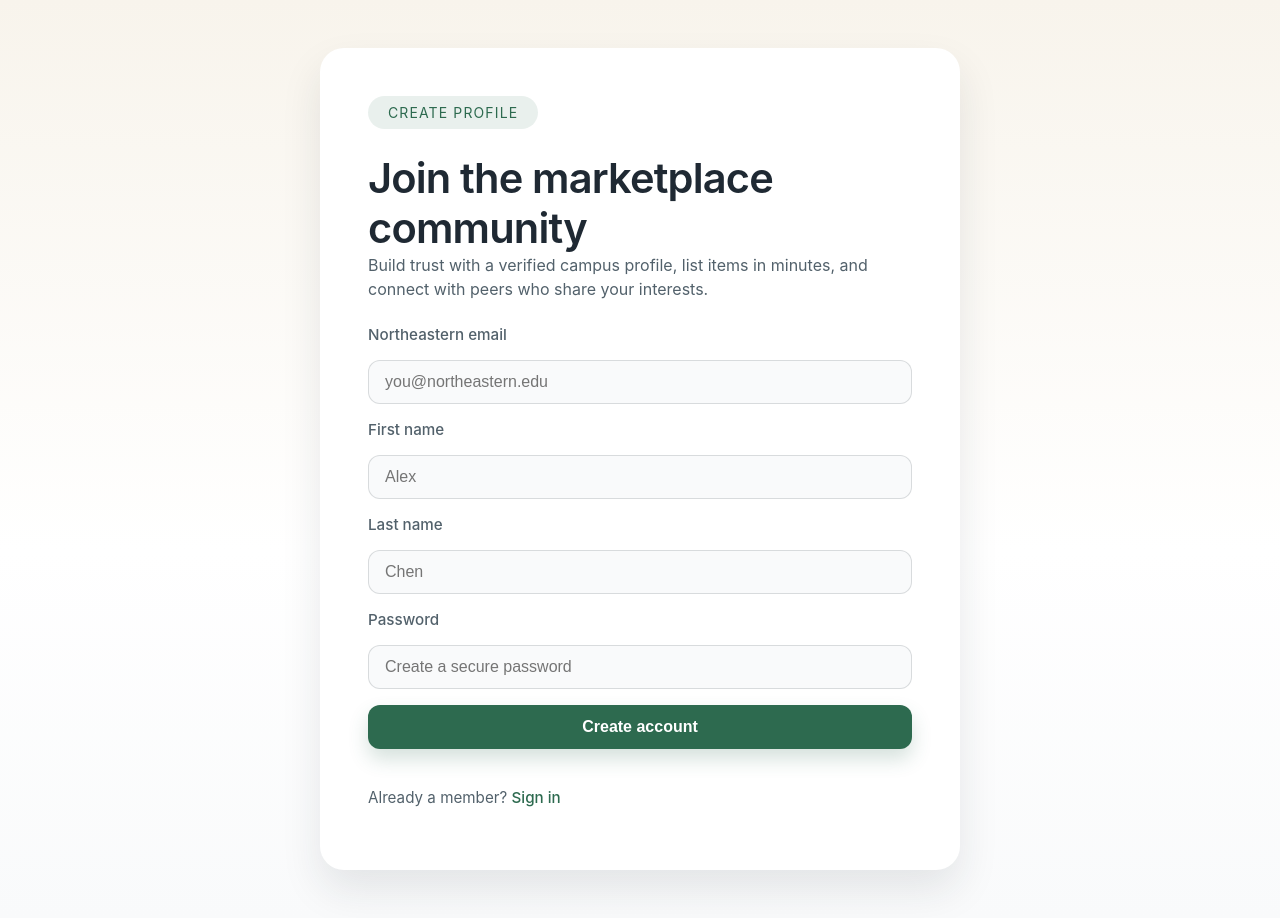
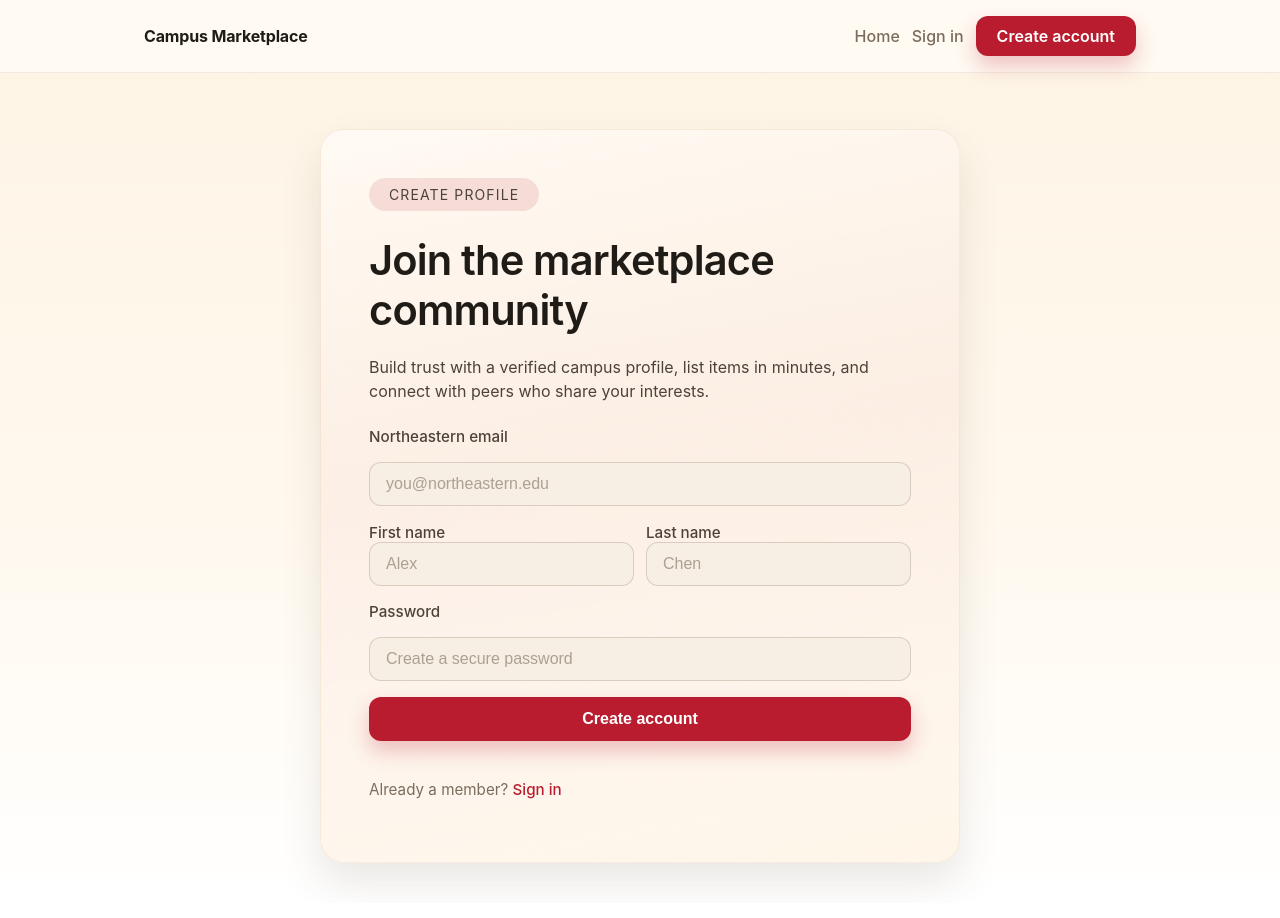
Before and after one commit to kreenatotala/cs5610-campus-marketplace, a React app in the folder frontend/: page /register in a window 1280 px wide. Built offline with nearby package versions, Linux system fonts and the light colour scheme; the HTML template or start-up script is replaced by a standard one.

Commit message:
tweak styles

```diff
--- /dev/null
+++ b/frontend/src/components/header.css
@@ -0,0 +1,90 @@
+.global-nav {
+  position: sticky;
+  top: 0;
+  z-index: 10;
+  backdrop-filter: blur(14px);
+  background: rgba(255, 250, 243, 0.92);
+  border-bottom: 1px solid rgba(79, 50, 32, 0.08);
+}
+
+.nav-shell {
+  margin: 0 auto;
+  width: min(1040px, 100%);
+  display: flex;
+  align-items: center;
+  justify-content: space-between;
+  gap: 1rem;
+  padding: 1rem 1.5rem;
+}
+
+.nav-brand {
+  font-weight: 700;
+  color: var(--text-primary);
+  text-decoration: none;
+  letter-spacing: -0.01em;
+}
+
+.nav-brand:hover,
+.nav-brand:focus-visible {
+  color: var(--accent);
+}
+
+.nav-actions {
+  display: flex;
+  align-items: center;
+  flex-wrap: wrap;
+  gap: 0.75rem;
+}
+
+.nav-link {
+  color: var(--text-muted);
+  text-decoration: none;
+  font-weight: 500;
+}
+
+.nav-link:hover,
+.nav-link:focus-visible {
+  color: var(--accent);
+}
+
+.nav-user {
+  font-weight: 500;
+  color: var(--text-secondary);
+}
+
+.nav-signout,
+.nav-cta {
+  height: 2.5rem;
+  padding-inline: 1.25rem;
+}
+
+.nav-signout {
+  background: var(--accent);
+  color: #ffffff;
+  border: 1px solid transparent;
+  box-shadow: 0 8px 16px rgba(186, 28, 47, 0.18);
+}
+
+.nav-signout:hover,
+.nav-signout:focus-visible {
+  background: var(--accent-hover);
+  box-shadow: 0 10px 20px rgba(153, 21, 39, 0.24);
+}
+
+@media (max-width: 720px) {
+  .nav-shell {
+    flex-direction: column;
+    align-items: flex-start;
+    gap: 0.75rem;
+  }
+
+  .nav-actions {
+    width: 100%;
+    gap: 0.5rem;
+  }
+
+  .nav-signout,
+  .nav-cta {
+    padding-inline: 1rem;
+  }
+}
--- a/frontend/src/components/header.jsx
+++ b/frontend/src/components/header.jsx
@@ -0,0 +1,57 @@
+import { useEffect, useState } from "react";
+import { Link, useLocation, useNavigate } from "react-router-dom";
+import { AUTH_EVENT, clearUser, getStoredUser } from "../lib/auth.js";
+import "./header.css";
+
+export default function GlobalNav() {
+  const navigate = useNavigate();
+  const location = useLocation();
+  const [user, setUser] = useState(() => getStoredUser());
+
+  useEffect(() => {
+    const handleAuth = (event) => setUser(event.detail ?? getStoredUser());
+    window.addEventListener(AUTH_EVENT, handleAuth);
+    setUser(getStoredUser());
+    return () => window.removeEventListener(AUTH_EVENT, handleAuth);
+  }, []);
+
+  const handleSignOut = () => {
+    clearUser();
+    setUser(null);
+    if (location.pathname !== "/login") {
+      navigate("/login");
+    }
+  };
+
+  return (
+    <nav className="global-nav">
+      <div className="nav-shell">
+        <Link className="nav-brand" to="/">
+          Campus Marketplace
+        </Link>
+        <div className="nav-actions">
+          <Link className="nav-link" to="/">
+            Home
+          </Link>
+          {user ? (
+            <>
+              <span className="nav-user">{user.firstName || user.username}</span>
+              <button className="btn btn-secondary nav-signout" type="button" onClick={handleSignOut}>
+                Sign out
+              </button>
+            </>
+          ) : (
+            <>
+              <Link className="nav-link" to="/login">
+                Sign in
+              </Link>
+              <Link className="btn btn-primary nav-cta" to="/register">
+                Create account
+              </Link>
+            </>
+          )}
+        </div>
+      </div>
+    </nav>
+  );
+}
--- a/frontend/src/index.css
+++ b/frontend/src/index.css
@@ -1,12 +1,15 @@
 :root {
   color-scheme: light;
-  --surface: #ffffff;
-  --surface-muted: #f5f0e8;
-  --text-primary: #1f2933;
-  --text-secondary: #52616b;
-  --accent: #2d6a4f;
-  --accent-hover: #22503a;
-  --shadow-soft: 0 20px 40px rgba(31, 41, 51, 0.1);
+  --surface: #fffaf3;
+  --surface-muted: #f7efe3;
+  --surface-highlight: #fff4e5;
+  --text-primary: #1f1b16;
+  --text-secondary: #4c4338;
+  --text-muted: #7b6d5d;
+  --accent: #ba1c2f;
+  --accent-hover: #991527;
+  --accent-soft: rgba(186, 28, 47, 0.12);
+  --shadow-soft: 0 20px 40px rgba(83, 64, 50, 0.12);
   --radius-lg: 24px;
   --radius-md: 12px;
   font-family: "Inter", "Segoe UI", system-ui, -apple-system, sans-serif;
@@ -19,7 +22,7 @@
 body {
   margin: 0;
   min-height: 100vh;
-  background: linear-gradient(180deg, #f8f4ec 0%, #ffffff 60%, #f9fafb 100%);
+  background: linear-gradient(180deg, #fdf4e5 0%, #fff8ed 55%, #ffffff 100%);
   color: var(--text-primary);
   font-family: inherit;
 }
@@ -33,7 +36,7 @@ main {
   display: flex;
   align-items: center;
   justify-content: center;
-  padding: 3rem 1.5rem;
+  padding: 3.5rem 1.5rem 2.5rem;
 }
 
 .page-shell {
@@ -44,6 +47,7 @@ main {
   padding: clamp(2rem, 5vw, 3rem);
   display: grid;
   gap: 1.5rem;
+  border: 1px solid rgba(186, 136, 94, 0.12);
 }
 
 .page-badge {
@@ -53,8 +57,8 @@ main {
   font-size: 0.875rem;
   letter-spacing: 0.08em;
   text-transform: uppercase;
-  color: var(--accent);
-  background: rgba(45, 106, 79, 0.1);
+  color: var(--text-secondary);
+  background: var(--accent-soft);
 }
 
 .page-title {
@@ -70,44 +74,42 @@ main {
   line-height: 1.5;
 }
 
-.page-description.muted-text {
-  margin: 0;
-  color: var(--text-tertiary);
-}
-
-.auth-banner {
-  display: flex;
-  flex-wrap: wrap;
-  align-items: center;
-  gap: 0.75rem;
-  padding: 1rem;
-  border-radius: 0.75rem;
-  background: linear-gradient(135deg, rgba(86, 139, 255, 0.12), rgba(142, 214, 255, 0.12));
-  border: 1px solid rgba(80, 130, 255, 0.25);
-}
-
-.auth-banner strong {
-  font-weight: 600;
-}
-
-.form-error,
-.form-success {
-  margin: 0.75rem 0 0;
+.muted-text {
+  color: var(--text-muted);
   font-size: 0.95rem;
 }
 
-.form-error {
-  color: #c03540;
+form {
+  display: grid;
+  gap: 1rem;
 }
 
-.form-success {
-  color: #2d6a4f;
+label {
+  font-size: 0.95rem;
+  font-weight: 500;
+  color: var(--text-secondary);
 }
 
-.cta-group {
-  display: flex;
-  flex-wrap: wrap;
-  gap: 0.75rem;
+input {
+  width: 100%;
+  padding: 0.75rem 1rem;
+  border-radius: var(--radius-md);
+  border: 1px solid rgba(79, 50, 32, 0.18);
+  background: var(--surface-muted);
+  color: var(--text-primary);
+  font-size: 1rem;
+  transition: border-color 150ms ease, box-shadow 150ms ease, background 150ms ease;
+}
+
+input::placeholder {
+  color: rgba(123, 109, 93, 0.6);
+}
+
+input:focus-visible {
+  outline: none;
+  border-color: var(--accent);
+  box-shadow: 0 0 0 4px rgba(186, 28, 47, 0.15);
+  background: var(--surface);
 }
 
 .btn {
@@ -128,26 +130,26 @@ main {
 .btn-primary {
   background: var(--accent);
   color: #ffffff;
-  box-shadow: 0 10px 20px rgba(45, 106, 79, 0.2);
+  box-shadow: 0 10px 20px rgba(186, 28, 47, 0.25);
 }
 
 .btn-primary:hover,
 .btn-primary:focus-visible {
   background: var(--accent-hover);
   transform: translateY(-1px);
-  box-shadow: 0 12px 24px rgba(34, 80, 58, 0.24);
+  box-shadow: 0 12px 24px rgba(153, 21, 39, 0.3);
 }
 
 .btn-secondary {
   background: var(--surface-muted);
   color: var(--text-primary);
-  border-color: rgba(31, 41, 51, 0.15);
+  border-color: rgba(79, 50, 32, 0.18);
 }
 
 .btn-secondary:hover,
 .btn-secondary:focus-visible {
-  background: rgba(245, 240, 232, 0.9);
-  border-color: rgba(31, 41, 51, 0.2);
+  background: rgba(255, 244, 229, 0.8);
+  border-color: rgba(79, 50, 32, 0.28);
 }
 
 .subtle-link {
@@ -161,69 +163,29 @@ main {
   text-decoration: underline;
 }
 
-.divider {
-  height: 1px;
-  background: linear-gradient(
-    90deg,
-    rgba(31, 41, 51, 0),
-    rgba(31, 41, 51, 0.15),
-    rgba(31, 41, 51, 0)
-  );
-}
-
-form {
-  display: grid;
-  gap: 1rem;
-}
-
-label {
-  font-size: 0.95rem;
-  font-weight: 500;
-  color: var(--text-secondary);
-}
-
-input {
-  width: 100%;
-  padding: 0.75rem 1rem;
-  border-radius: var(--radius-md);
-  border: 1px solid rgba(31, 41, 51, 0.15);
-  background: #f9fafb;
-  font-size: 1rem;
-  transition: border-color 150ms ease, box-shadow 150ms ease;
-}
-
-input:focus-visible {
-  outline: none;
-  border-color: rgba(45, 106, 79, 0.7);
-  box-shadow: 0 0 0 4px rgba(45, 106, 79, 0.2);
-}
-
-.muted-text {
-  color: var(--text-secondary);
+.form-error,
+.form-success {
+  margin: 0.75rem 0 0;
   font-size: 0.95rem;
 }
 
-.feature-list {
-  margin: 0;
-  padding-left: 1.25rem;
-  color: var(--text-secondary);
-  line-height: 1.6;
+.form-error {
+  color: #c93434;
+}
+
+.form-success {
+  color: #2f7d36;
 }
 
 @media (max-width: 600px) {
   main {
-    padding: 2.5rem 1rem;
+    padding: 2.75rem 1rem 2rem;
   }
 
   .page-shell {
     padding: 2rem 1.5rem;
   }
 
-  .cta-group {
-    flex-direction: column;
-    align-items: stretch;
-  }
-
   .btn {
     width: 100%;
   }
--- a/frontend/src/lib/auth.js
+++ b/frontend/src/lib/auth.js
@@ -1,4 +1,5 @@
 const STORAGE_KEY = "campus-marketplace:user";
+export const AUTH_EVENT = "auth:user-changed";
 
 function isBrowser() {
   return typeof window !== "undefined" && typeof window.localStorage !== "undefined";
@@ -8,6 +9,7 @@ export function saveUser(user) {
   if (!isBrowser()) return;
   try {
     window.localStorage.setItem(STORAGE_KEY, JSON.stringify(user));
+    window.dispatchEvent(new CustomEvent(AUTH_EVENT, { detail: user }));
   } catch (err) {
     console.warn("Failed to persist user", err);
   }
@@ -28,6 +30,7 @@ export function clearUser() {
   if (!isBrowser()) return;
   try {
     window.localStorage.removeItem(STORAGE_KEY);
+    window.dispatchEvent(new CustomEvent(AUTH_EVENT, { detail: null }));
   } catch (err) {
     console.warn("Failed to clear stored user", err);
   }
--- /dev/null
+++ b/frontend/src/pages/Homepage.css
@@ -0,0 +1,61 @@
+.homepage-card {
+  background: linear-gradient(160deg, var(--surface) 0%, var(--surface-highlight) 100%);
+}
+
+.homepage-cta {
+  display: flex;
+  flex-wrap: wrap;
+  gap: 0.75rem;
+}
+
+.auth-banner {
+  display: flex;
+  flex-wrap: wrap;
+  align-items: center;
+  gap: 0.75rem;
+  padding: 1rem;
+  border-radius: 0.75rem;
+  border: 1px solid rgba(79, 50, 32, 0.12);
+  background: rgba(186, 28, 47, 0.08);
+}
+
+.auth-banner strong {
+  font-weight: 600;
+  color: var(--text-primary);
+}
+
+.auth-banner .btn.btn-secondary {
+  background: var(--accent);
+  color: #ffffff;
+  border-color: transparent;
+  box-shadow: 0 8px 16px rgba(186, 28, 47, 0.18);
+}
+
+.auth-banner .btn.btn-secondary:hover,
+.auth-banner .btn.btn-secondary:focus-visible {
+  background: var(--accent-hover);
+  box-shadow: 0 10px 20px rgba(153, 21, 39, 0.24);
+}
+
+.feature-list {
+  margin: 0;
+  padding-left: 1.25rem;
+  color: var(--text-secondary);
+  line-height: 1.7;
+}
+
+.divider {
+  height: 1px;
+  background: linear-gradient(
+    90deg,
+    rgba(31, 27, 22, 0),
+    rgba(31, 27, 22, 0.2),
+    rgba(31, 27, 22, 0)
+  );
+}
+
+@media (max-width: 600px) {
+  .homepage-cta {
+    flex-direction: column;
+  }
+}
--- /dev/null
+++ b/frontend/src/pages/Register.css
@@ -0,0 +1,20 @@
+.register-card {
+  background: linear-gradient(170deg, var(--surface) 0%, rgba(186, 28, 47, 0.04) 45%, #fff6e9 100%);
+}
+
+.register-grid {
+  display: grid;
+  gap: 1.25rem;
+}
+
+.name-row {
+  display: grid;
+  grid-template-columns: repeat(2, minmax(0, 1fr));
+  gap: 0.75rem;
+}
+
+@media (max-width: 600px) {
+  .name-row {
+    grid-template-columns: 1fr;
+  }
+}
--- a/frontend/src/pages/Register.jsx
+++ b/frontend/src/pages/Register.jsx
@@ -2,6 +2,8 @@ import { useState } from "react";
 import { Link, useNavigate } from "react-router-dom";
 import { post } from "../lib/apiClient.js";
 import { saveUser } from "../lib/auth.js";
+import GlobalNav from "../components/header.jsx";
+import "./Register.css";
 
 export default function Register() {
   const navigate = useNavigate();
@@ -41,7 +43,7 @@ export default function Register() {
       setStatus({
         loading: false,
         error: "",
-        message: `Welcome, ${user.firstName || user.username}!`,
+        message: `Welcome, ${user.firstName || email}!`,
       });
 
       setTimeout(() => navigate("/"), 1200);
@@ -55,10 +57,12 @@ export default function Register() {
   };
 
   return (
+    <>
+      <GlobalNav />
       <main>
-      <section className="page-shell">
+        <section className="page-shell register-card">
           <span className="page-badge">Create profile</span>
-        <header>
+          <header className="register-grid">
             <h1 className="page-title">Join the marketplace community</h1>
             <p className="page-description">
               Build trust with a verified campus profile, list items in minutes, and connect
@@ -79,6 +83,8 @@ export default function Register() {
               required
             />
 
+            <div className="name-row">
+              <div>
                 <label htmlFor="firstName">First name</label>
                 <input
                   id="firstName"
@@ -88,7 +94,8 @@ export default function Register() {
                   onChange={handleChange}
                   autoComplete="given-name"
                 />
-
+              </div>
+              <div>
                 <label htmlFor="lastName">Last name</label>
                 <input
                   id="lastName"
@@ -98,6 +105,8 @@ export default function Register() {
                   onChange={handleChange}
                   autoComplete="family-name"
                 />
+              </div>
+            </div>
 
             <label htmlFor="password">Password</label>
             <input
@@ -124,5 +133,6 @@ export default function Register() {
           </p>
         </section>
       </main>
+    </>
   );
 }
```
Also changed, not shown: frontend/src/pages/Homepage.jsx (+12 -4 lines), frontend/src/pages/Login.css (added, +8 -0 lines), frontend/src/pages/Login.jsx (+24 -7 lines). Lines whose indentation alone changed are shown as unchanged.
